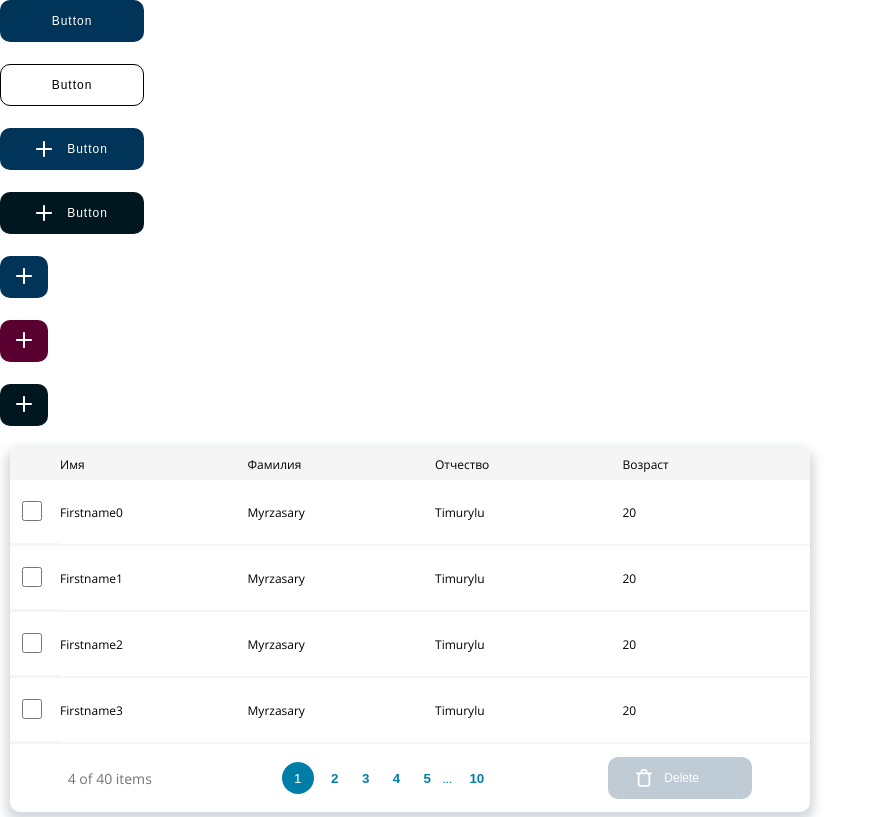
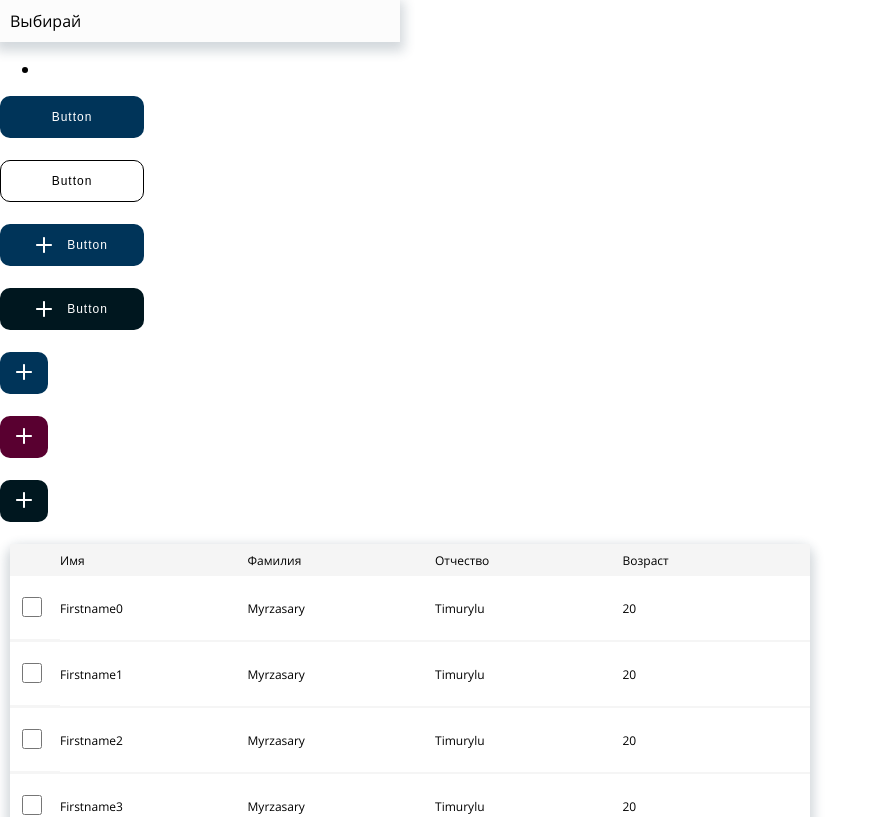
Before and after one commit to kanatbkeeep/diploma, a React (Create React App) app: page / in a window 1280 px wide. Shown: the top 817 px of the page, without its empty margins (0-880 px from the left). Built offline with nearby package versions, Linux system fonts and the light colour scheme.

Commit message:
fix table

```diff
--- a/src/App.tsx
+++ b/src/App.tsx
@@ -5,6 +5,7 @@ import {store} from './store/store'
 import {Provider} from 'react-redux'
 import Button from './components/Button/Button'
 import Table from "./components/Table/Table";
+import Dropdown from "./components/Dropdown/Dropdown";
 
 function App() {
     const arr = Array.from({ length: 40 }, (_, i) => ({
@@ -18,6 +19,8 @@ function App() {
 
     return (
         <Provider store={store}>
+
+            <Dropdown/>
             <Button
                 type={'primaryButton'}
                 label={'Button'}
--- /dev/null
+++ b/src/components/Dropdown/Dropdown.tsx
@@ -0,0 +1,18 @@
+import React,{useState} from "react";
+
+const Dropdown = (props:any) =>{
+
+    return(
+        <div className="dropdown">
+            <div className="dropdown-btn">Выбирай</div>
+            <div className="dropdown-content">
+                <ul>
+                    <li></li>
+                </ul>
+            </div>
+        </div>
+    )
+}
+
+
+export default Dropdown;
--- a/src/style/common.scss
+++ b/src/style/common.scss
@@ -311,6 +311,21 @@ body {
   height: 20px;
 }
 
+// dropdown
+
+.dropdown{
+  width: 400px;
+}
+
+.dropdown .dropdown-btn{
+  padding: 10px;
+  background: #fcfcfc;
+  box-shadow: 0px 5px 11px 4px rgba(34, 60, 80, 0.2);
+  font-weight: bold;
+  display: flex;
+  align-items: center;
+}
+
 
 @font-face {
   font-family: 'Poppins';
```
